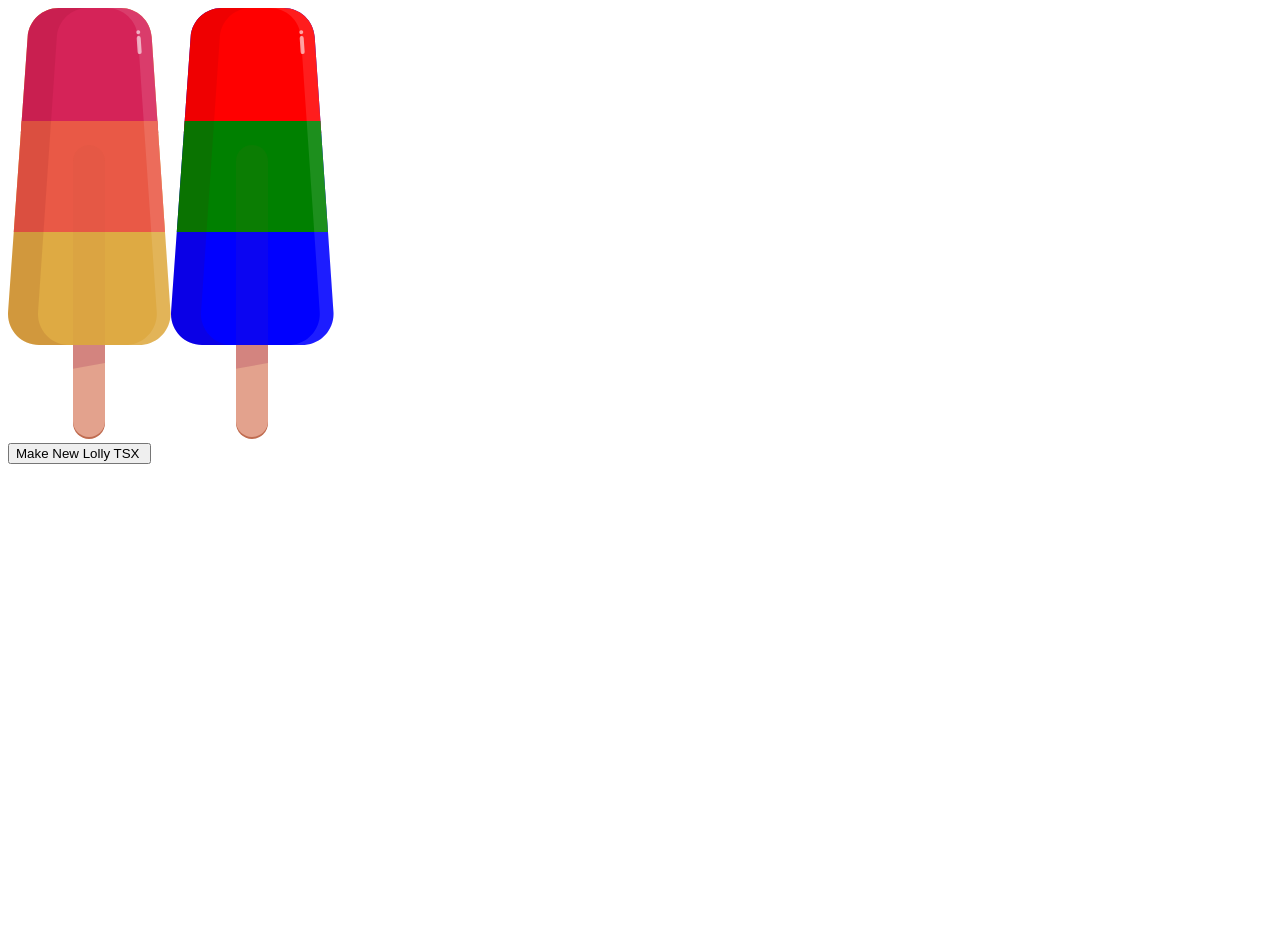
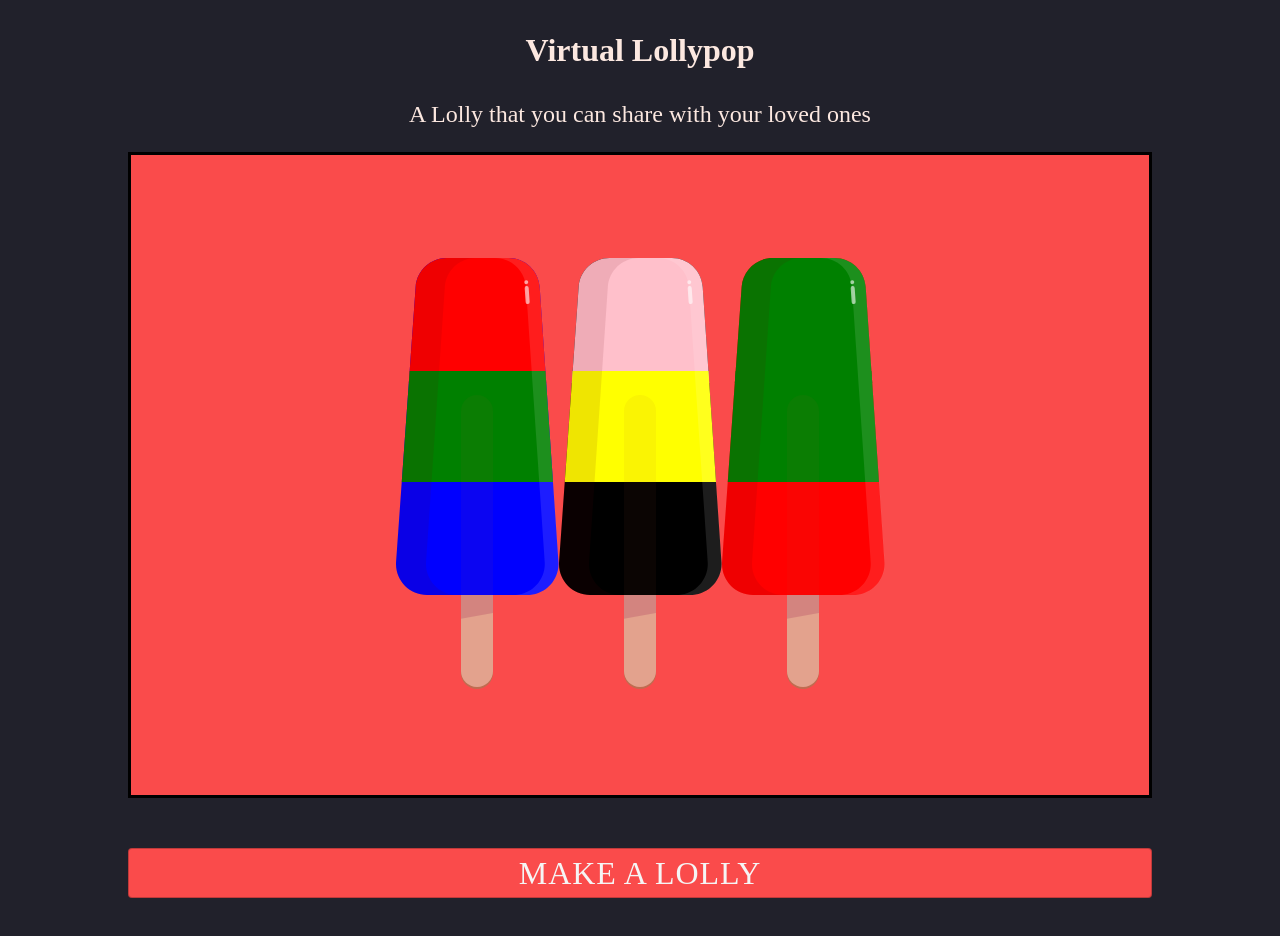
Before and after one commit to AliRa22aq/Virtual-Lolly-using-Gatsby-Netlify-FaunaDB-Formik-and-Storybook-6, a Gatsby site: page / in a window 1280 px wide. Before the commit the page ends 800 px from the top, so only its background shows below. Built offline with nearby package versions, Linux system fonts and the light colour scheme; Gatsby itself is replaced by a stand-in of ours.

Commit message:
css of index page added

```diff
--- a/gatsby-browser.js
+++ b/gatsby-browser.js
@@ -1 +1,2 @@
+import './src/styles/global.css'
 export { wrapRootElement } from './src/apollo/wrap-root-element';
--- a/package.json
+++ b/package.json
@@ -15,6 +15,7 @@
   },
   "dependencies": {
     "@apollo/client": "^3.3.8",
+    "@material-ui/core": "^4.11.3",
     "apollo-server-lambda": "^2.19.2",
     "faunadb": "^4.0.3",
     "gatsby": "^2.26.1",
--- a/src/pages/index.tsx
+++ b/src/pages/index.tsx
@@ -1,135 +1,30 @@
-// import React, { useRef, useState } from 'react';
-// import Lolly from '../components/lolly'
-// import { useQuery, useMutation } from '@apollo/client';
-// import gql from 'graphql-tag';
-// import './main.css'
-
-
-// const GETDATA = gql`
-//     {
-//         hello
-//     }
-// `
-
-
-// const createLollyMutation = gql`
-//     mutation createLolly(
-//         $recipient: String!,
-//         $message: String!,
-//         $sender: String!,
-//         $c1: String!,
-//         $c2: String!,
-//         $c3: String!) {
-//             createLolly(
-//                 recipient: $recipient,
-//                 message: $message,
-//                 sender: $sender,
-//                 c1: $c1,
-//                 c2: $c2,
-//                 c3: $c3) {
-//                             recipient
-//                             sender
-//                             message
-//                             c1
-//                             c2
-//                             c3
-//                             link
-//         }
-//     }
-// `
-
-
-// export default function Home() {
-
-// //   const { data, loading, error } = useQuery(GET_LOLLY);
-
-// //   console.log(data)
-
-//     // if (loading) {
-//     //     return         <h2>Loading .... </h2>
-//     // }
-//     // if (error) {
-//     //   return <h1>Error...</h1>
-
-//   const [updatedLolly, setUpdatedLolly] = useState({});
-// //    console.log(updatedLolly)
-
-//   const [c1, setC1] = useState("#deaa43");
-//   const [c2, setC2] = useState("#e95946");
-//   const [c3, setC3] = useState("#d52358");
-
-//   const [createLolly] = useMutation(createLollyMutation);
-
-//   const submitLollyForm = async () => {
-//     console.log("clicked");
-//     const result = await createLolly({
-//         variables : {
-//             recipient: toField.current.value,
-//             message : msgField.current.value,
-//             sender: fromField.current.value,
-//             c1,
-//             c2,
-//             c3,
-//         }
-//     });
-//     console.log("result form server = ",result);
-// }
-
-//   const fromField = useRef<HTMLInputElement>();
-//   const toField = useRef<HTMLInputElement>();
-//   const msgField = useRef<HTMLTextAreaElement>();
-
-
-//   return (<div className="container">
-//   <h1>Create Lolly</h1>
-//   <div className="main-container">
-
-//       <div>
-//           <Lolly top={c1} middle={c2} bottom={c3} />
-//           <br />
-//           <input type="color" value={c1} onChange={(e) => { setC1(e.target.value) }} />
-//           <input type="color" value={c2} onChange={(e) => { setC2(e.target.value) }} />
-//           <input type="color" value={c3} onChange={(e) => { setC3(e.target.value) }} />
-//       </div>
-//       <div className="form-container">
-//           <input type="text" placeholder="To" ref={toField} />
-//           <textarea placeholder="Enter your message!" ref={msgField}></textarea>
-//           <input type="text" placeholder="From" ref={fromField} />
-//           <button onClick={submitLollyForm}>Send</button>
-//       </div>
-//   </div>
-// </div>
-// )}
-
-
-
-
+import React from "react"
 import { navigate } from "gatsby";
-import React from "react"
-//import Lolly from '../svg/lolly-image.svg'
 import Lolly from '../components/lolly'
-
+import './main.css'
+import Button from '@material-ui/core/Button';
 
 export default function Home() {
   return (
     <div className="container">
-      <div style={{display: "flex"}}>
-        <div>
-          <Lolly top="#d52358" middle="#e95946" bottom="#deaa43"  />
-        </div>
+      <div className="container_text" >
+         <h3> Virtual Lollypop</h3>
+         <p> A Lolly that you can share with your loved ones</p>
+      </div>
+      <div className="container_lollies">
         <div>
           <Lolly top="red" middle="green" bottom="blue"  />
         </div>
+        <div>
+          <Lolly top="pink" middle="yellow" bottom="black"  />
+        </div>
+        <div>
+          <Lolly top="green" middle="green" bottom="red"  />
+        </div>
       </div>
-
-            <input type="button" value="Make New Lolly TSX "
-        onClick= {
-          () => {
-            navigate("/createLolly");
-          }
-        }
-      ></input>
+      <Button variant="outlined" onClick= {() => {navigate("/createLolly") }}>
+      Make a Lolly
+      </Button>
     </div>
-
   );
 }
--- a/src/pages/main.css
+++ b/src/pages/main.css
@@ -2,3 +2,42 @@
     align-content: center;
 
 }
+
+.container_text > h3{
+    text-align: center;
+    color: rgb(252, 232, 224);
+    font-size: 2rem;
+    font-family: 'Lobster', cursive;
+}
+.container_text > p{
+    text-align: center;
+    color: rgb(252, 232, 224);
+    font-size: 1.5rem;
+    font-family: 'Lobster', cursive;
+}
+
+.container_lollies {
+    border: 3px solid black;
+    background-color: rgb(250, 75, 75);
+    margin-top: 0%;
+    height: 80vh;;
+    display: flex;
+    justify-content: center;
+    align-items: center;
+
+}
+
+.container > button {
+    background-color: rgb(250, 75, 75);
+    height: 50px;
+    width: 100%;
+    margin: auto;
+    align-content: center;
+    align-items: center;
+    color: whitesmoke;
+    font-family: 'Lobster', cursive;
+    margin-bottom: 50px;
+    margin-top: 50px;
+    font-size: 2rem;
+
+}
--- /dev/null
+++ b/src/styles/global.css
@@ -0,0 +1,5 @@
+body {
+    width: 80%;
+    margin: auto;
+    background-color: #21212b;
+}
```
Also changed, not shown: src/templates/newLol.js (deleted, +0 -11 lines), 1 other file.
